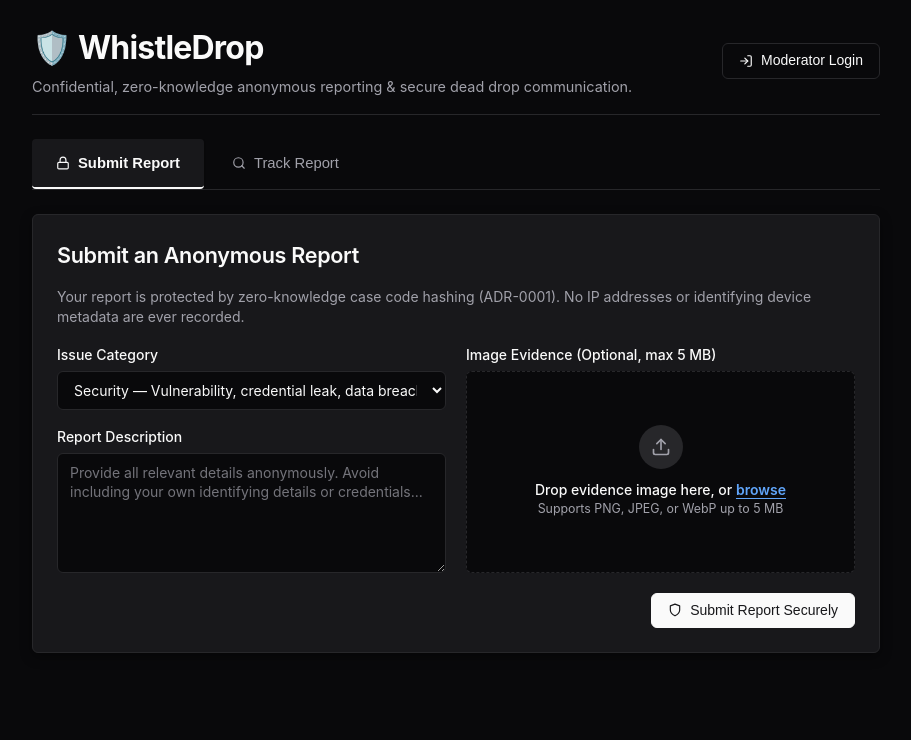
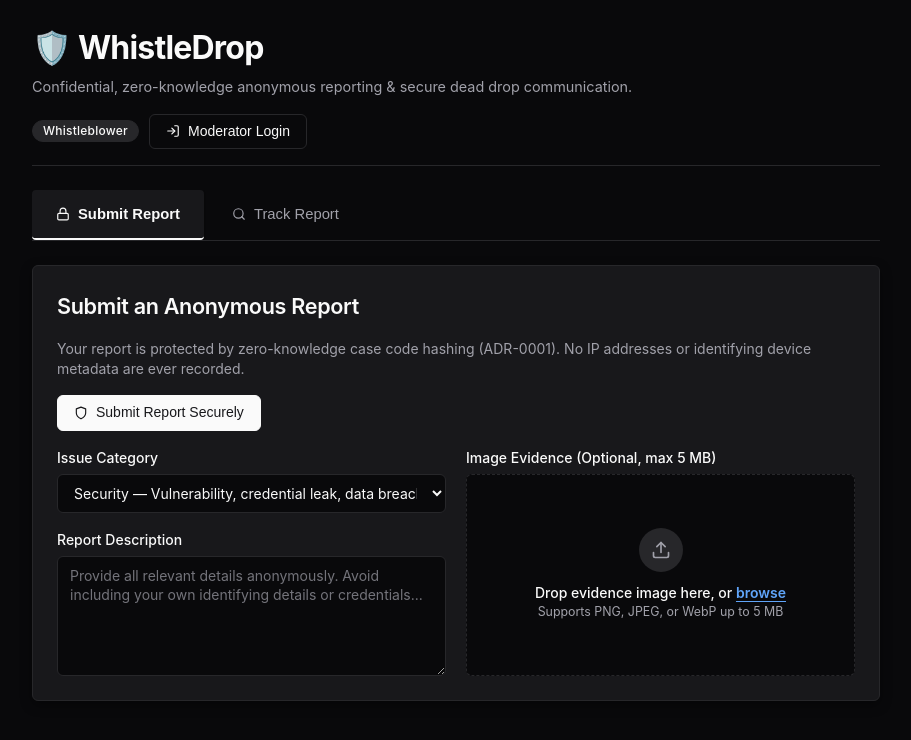
Before and after one commit to libin-codes/whistle-drop, a FastAPI app: page / in a window 1280 px wide. Shown: the top 740 px of the page, without its empty margins (184-1095 px from the left). Run offline with FastAPI, Linux system fonts and the light colour scheme.

Commit message:
feat(ui): add header persona badges, top-right submission, and WhatsApp-style dead drop (#28)

```diff
--- a/app/static/css/styles.css
+++ b/app/static/css/styles.css
@@ -138,6 +138,33 @@ body {
     flex-wrap: wrap;
 }
 
+.header-persona-group {
+    display: inline-flex;
+    align-items: center;
+    gap: 10px;
+}
+
+.persona-badge {
+    display: inline-flex;
+    align-items: center;
+    padding: 4px 10px;
+    font-size: 0.75rem;
+    font-weight: 500;
+    line-height: 1;
+    border-radius: 9999px;
+    background-color: var(--secondary);
+    color: var(--secondary-foreground);
+    border: 1px solid var(--border);
+    letter-spacing: 0.02em;
+    user-select: none;
+}
+
+.persona-badge-mod {
+    background-color: rgba(59, 130, 246, 0.15);
+    color: #93c5fd;
+    border: 1px solid rgba(59, 130, 246, 0.35);
+}
+
 /* Segmented Control / Navigation Toggle */
 .segmented-control {
     display: inline-flex;
--- a/app/templates/index.html
+++ b/app/templates/index.html
@@ -18,15 +18,17 @@
                 <p>Confidential, zero-knowledge anonymous reporting & secure dead drop communication.</p>
             </div>
             <div class="header-actions">
-                <!-- Unauthenticated State: Outline Moderator Login button -->
-                <div id="unauth-header-actions">
+                <!-- Unauthenticated State: Outline Moderator Login button with Whistleblower Badge -->
+                <div id="unauth-header-actions" class="header-persona-group">
+                    <span class="persona-badge" id="persona-badge-public">Whistleblower</span>
                     <button type="button" class="btn btn-outline" id="btn-open-mod-login" onclick="openLoginModal()" aria-haspopup="dialog">
                         <svg class="icon icon-sm" viewBox="0 0 24 24" fill="none" stroke="currentColor" stroke-width="2" stroke-linecap="round" stroke-linejoin="round" aria-hidden="true"><path d="M15 3h4a2 2 0 0 1 2 2v14a2 2 0 0 1-2 2h-4"/><polyline points="10 17 15 12 10 7"/><line x1="15" x2="3" y1="12" y2="12"/></svg>
                         Moderator Login
                     </button>
                 </div>
-                <!-- Authenticated State: Styled Outline Logout Button -->
-                <div id="auth-header-actions" class="header-auth-controls hidden">
+                <!-- Authenticated State: Styled Outline Logout Button with Moderator Badge -->
+                <div id="auth-header-actions" class="header-auth-controls header-persona-group hidden">
+                    <span class="persona-badge persona-badge-mod" id="persona-badge-mod">Moderator</span>
                     <button type="button" class="btn btn-outline" id="btn-mod-logout" onclick="modLogout()" title="Log out of Moderator Portal">
                         <svg class="icon icon-sm" viewBox="0 0 24 24" fill="none" stroke="currentColor" stroke-width="2" stroke-linecap="round" stroke-linejoin="round" aria-hidden="true"><path d="M9 21H5a2 2 0 0 1-2-2V5a2 2 0 0 1 2-2h4"/><polyline points="16 17 21 12 16 7"/><line x1="21" x2="9" y1="12" y2="12"/></svg>
                         Logout
@@ -50,6 +52,7 @@
     <!-- TAB 1: SUBMIT REPORT -->
     <div id="tab-submit" class="tab-content active" role="tabpanel" aria-labelledby="tab-btn-submit">
         <div class="card" id="submit-card">
+            <form id="submit-form" onsubmit="submitReport(event)">
                 <div class="card-header-row">
                     <div>
                         <h2>Submit an Anonymous Report</h2>
@@ -57,9 +60,12 @@
                             Your report is protected by zero-knowledge case code hashing (ADR-0001). No IP addresses or identifying device metadata are ever recorded.
                         </p>
                     </div>
+                    <button type="submit" class="btn btn-primary btn-submit-report" id="btn-submit">
+                        <svg class="icon icon-sm" viewBox="0 0 24 24" fill="none" stroke="currentColor" stroke-width="2" stroke-linecap="round" stroke-linejoin="round" aria-hidden="true"><path d="M12 22s8-4 8-10V5l-8-3-8 3v7c0 6 8 10 8 10z"/></svg>
+                        Submit Report Securely
+                    </button>
                 </div>
 
-            <form id="submit-form" onsubmit="submitReport(event)">
                 <div class="submit-grid">
                     <div class="submit-col">
                         <div class="form-group">
@@ -111,12 +117,6 @@
                     </div>
                 </div>
 
-                <div class="submit-actions-row">
-                    <button type="submit" class="btn btn-primary btn-submit-report" id="btn-submit">
-                        <svg class="icon icon-sm" viewBox="0 0 24 24" fill="none" stroke="currentColor" stroke-width="2" stroke-linecap="round" stroke-linejoin="round" aria-hidden="true"><path d="M12 22s8-4 8-10V5l-8-3-8 3v7c0 6 8 10 8 10z"/></svg>
-                        Submit Report Securely
-                    </button>
-                </div>
                 <div id="submit-error" class="error-message hidden" style="margin-top: 12px;"></div>
             </form>
         </div>
@@ -247,7 +247,6 @@
                             <h2>Triage Reports Queue</h2>
                             <span id="mod-queue-count" class="badge">0</span>
                         </div>
-                        <span id="mod-current-user" class="mod-user-indicator"></span>
                     </div>
                     <div class="triage-pane-actions">
                         <button type="button" class="btn btn-outline btn-sm" id="btn-mod-refresh" onclick="fetchModReports()" title="Refresh Queue">
```
Also changed, not shown: other parts of app/static/css/styles.css (+36 -0 lines), app/static/js/dashboard.js (+47 -4 lines), tests/test_smoke_e2e.py (+48 -0 lines). Lines whose indentation alone changed are shown as unchanged.
